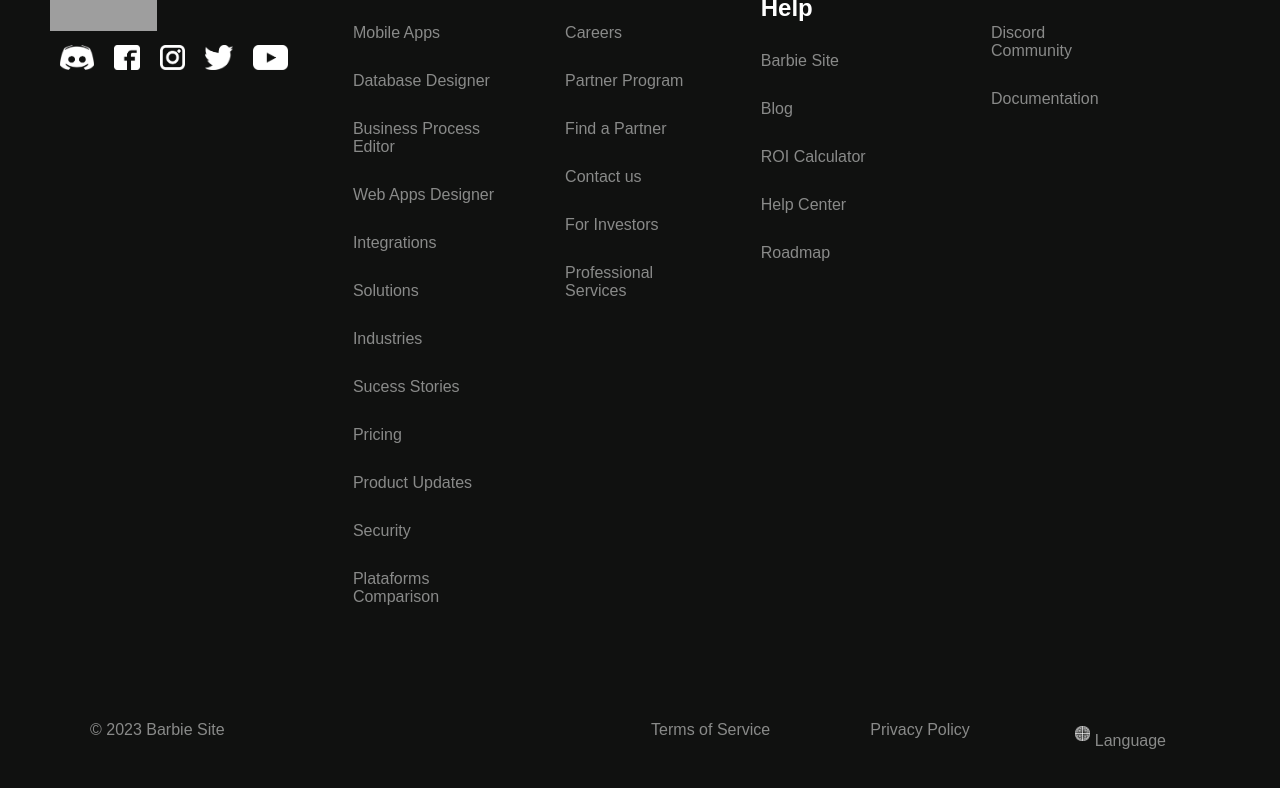
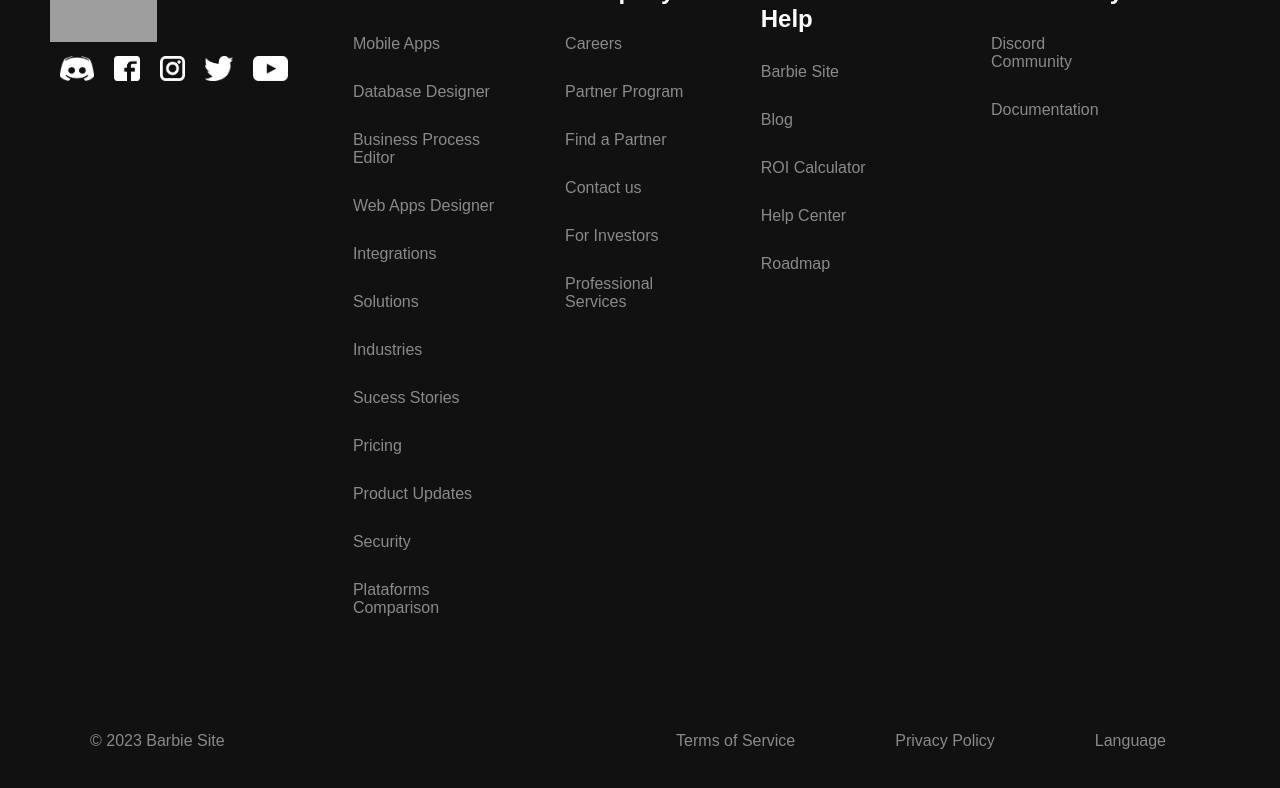
Before and after one commit to pedroribeiro3/1021a-barbie, a React (Vite) app: page / in a window 1280 px wide. Shown: the top 788 px of the page. Built offline with nearby package versions, Linux system fonts and the light colour scheme; grey boxes are pictures that could not be loaded.

Commit message:
Atualizando o projeto

```diff
--- a/src/componentes/footer/Footer.css
+++ b/src/componentes/footer/Footer.css
@@ -66,7 +66,3 @@ nav li a{
     display: flex;
     flex-direction: row;
 }
-.direitos-reservados img{
-    height: 25px;
-    padding: 5px;
-}
--- a/src/componentes/footer/Footer.tsx
+++ b/src/componentes/footer/Footer.tsx
@@ -64,7 +64,7 @@ function Footer(){
                     <div>
                         <li><a href="#">Terms of Service</a></li>
                         <li><a href="#">Privacy Policy</a></li>
-                        <li><a href="#"><img src="src\assets\images\language-logo.png" alt="" />Language</a></li>
+                        <li><a href="#">Language</a></li>
                     </div>
                 </ul>
             </div>
```
Also changed, not shown: src/assets/images/barbie.png (added), src/componentes/filme/Filme.tsx (added).
